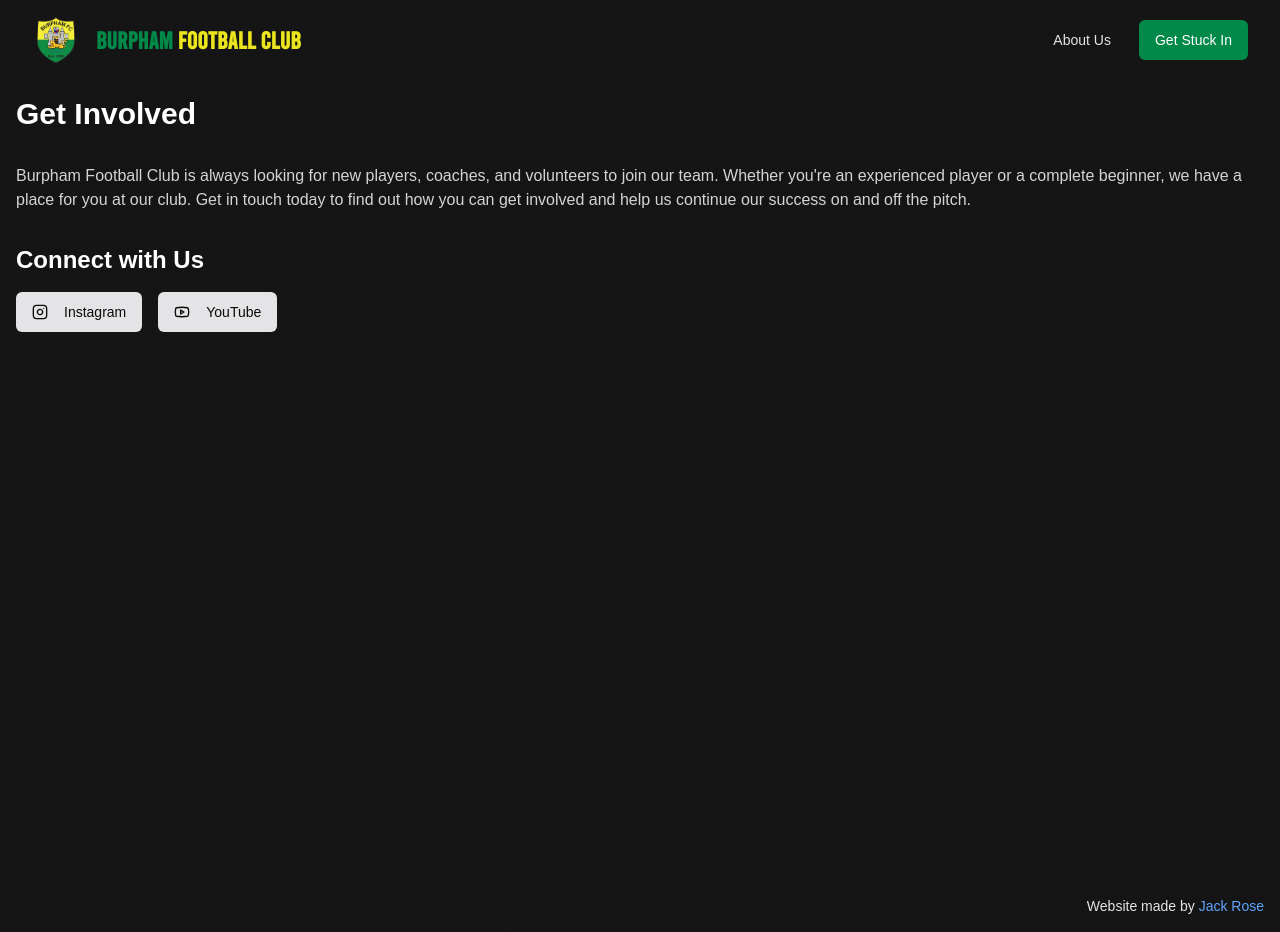
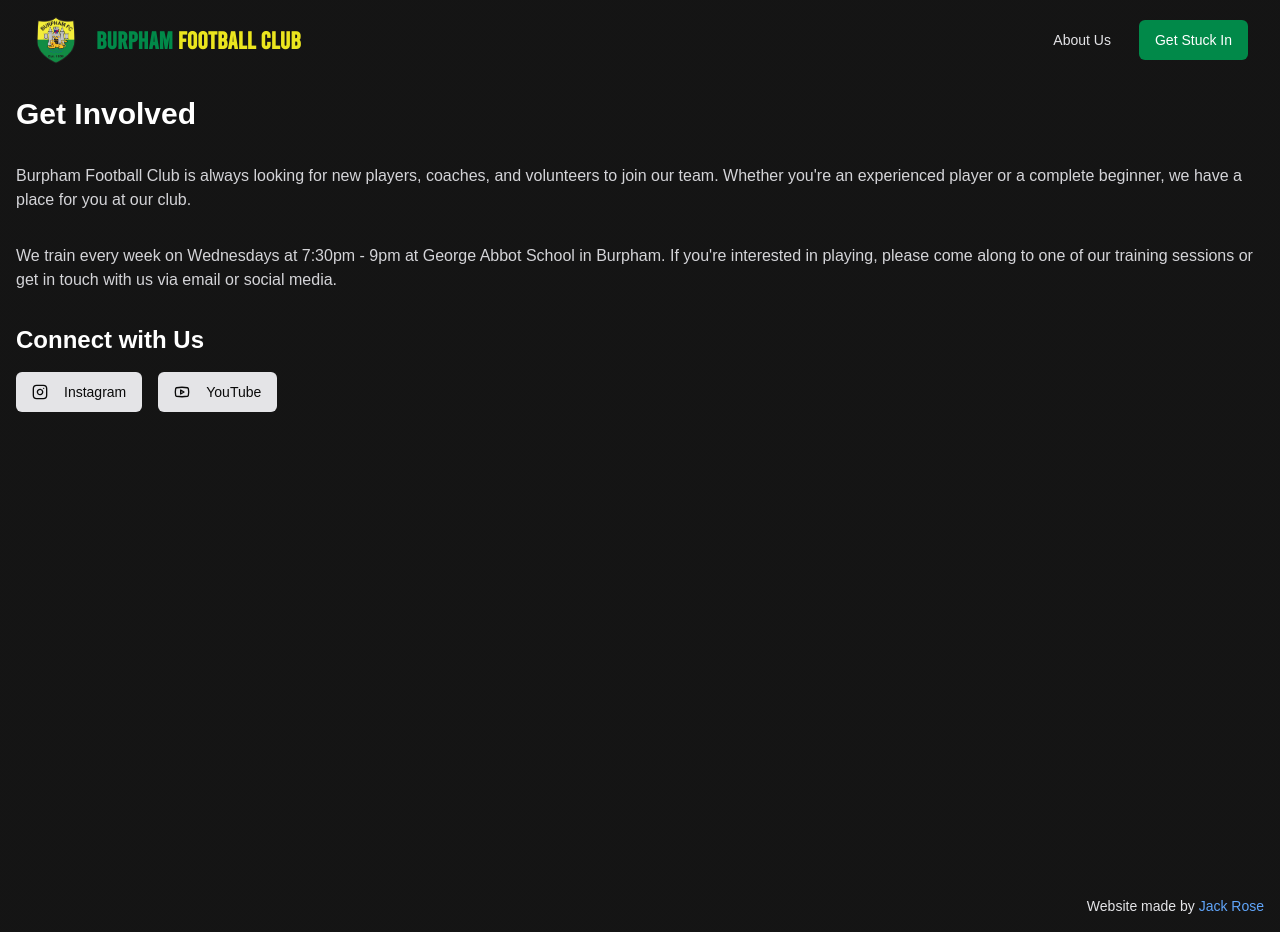
Before and after one commit to JackAlexRose/burpham-fc, a Next.js app: page /get-involved in a window 1280 px wide. Built offline with nearby package versions, Linux system fonts and the light colour scheme.

Commit message:
chore: contact text

```diff
--- a/src/app/get-involved/page.tsx
+++ b/src/app/get-involved/page.tsx
@@ -9,9 +9,13 @@ export default function GetInvolved() {
       <p className="mb-8 text-zinc-300">
         Burpham Football Club is always looking for new players, coaches, and
         volunteers to join our team. Whether you&apos;re an experienced player
-        or a complete beginner, we have a place for you at our club. Get in
-        touch today to find out how you can get involved and help us continue
-        our success on and off the pitch.
+        or a complete beginner, we have a place for you at our club.
+      </p>
+      <p className="mb-8 text-zinc-300">
+        We train every week on Wednesdays at 7:30pm - 9pm at George Abbot School
+        in Burpham. If you&apos;re interested in playing, please come along to
+        one of our training sessions or get in touch with us via email or social
+        media.
       </p>
       <div className="mb-8">
         <h2 className="mb-4 text-2xl font-semibold text-white">
--- a/src/app/page.tsx
+++ b/src/app/page.tsx
@@ -35,8 +35,8 @@ export default function Home() {
             </h1>
           </div>
           <p className="text-lg text-zinc-200">
-            All ages and abilities are invited to come and join us. We have
-            teams for everyone.
+            Whether you&apos;re an experienced player or a complete beginner, we
+            have a place for you at our club.
           </p>
           <div className="flex gap-4">
             <Link href="/get-involved" className="z-10">
```
